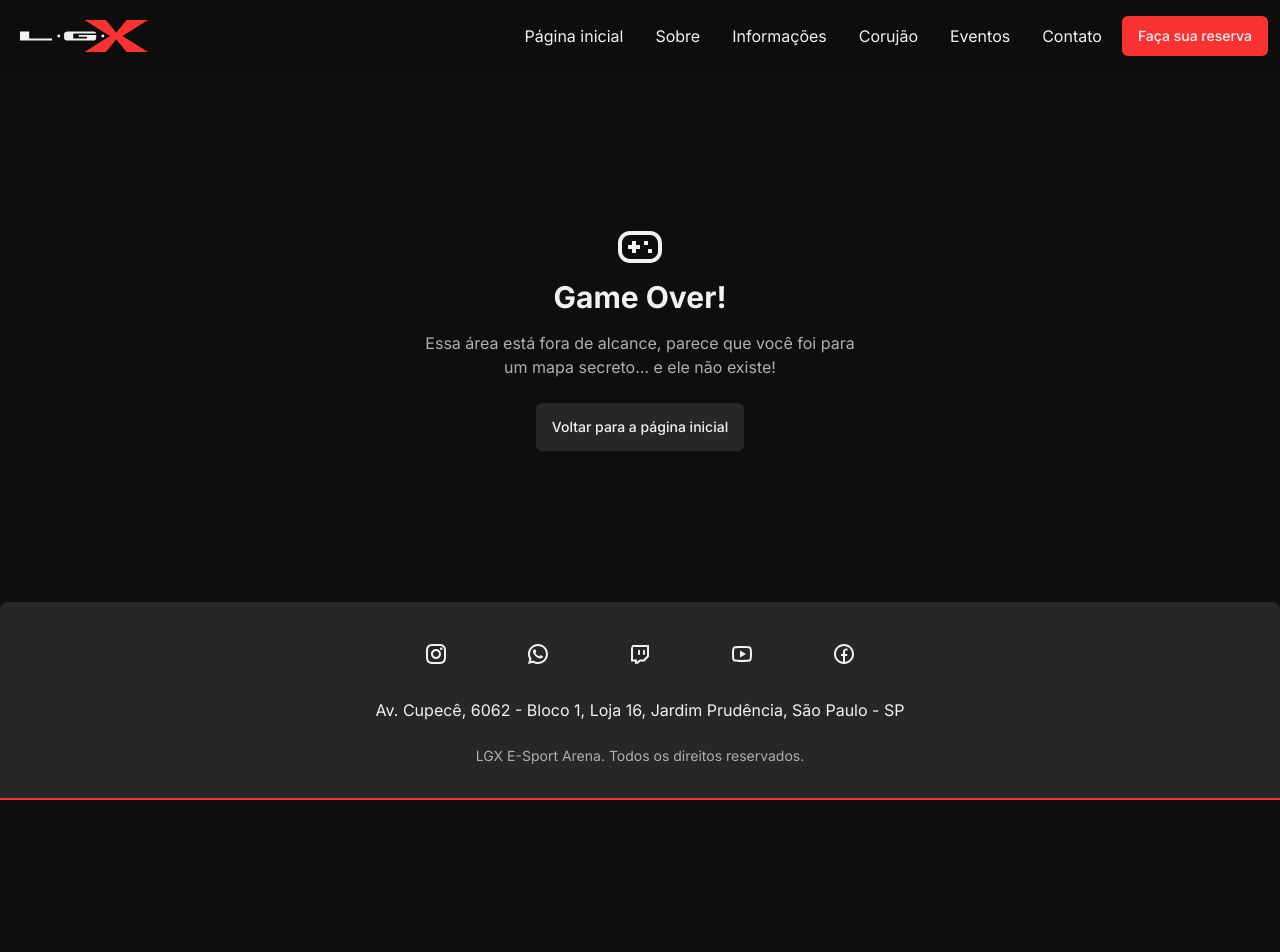
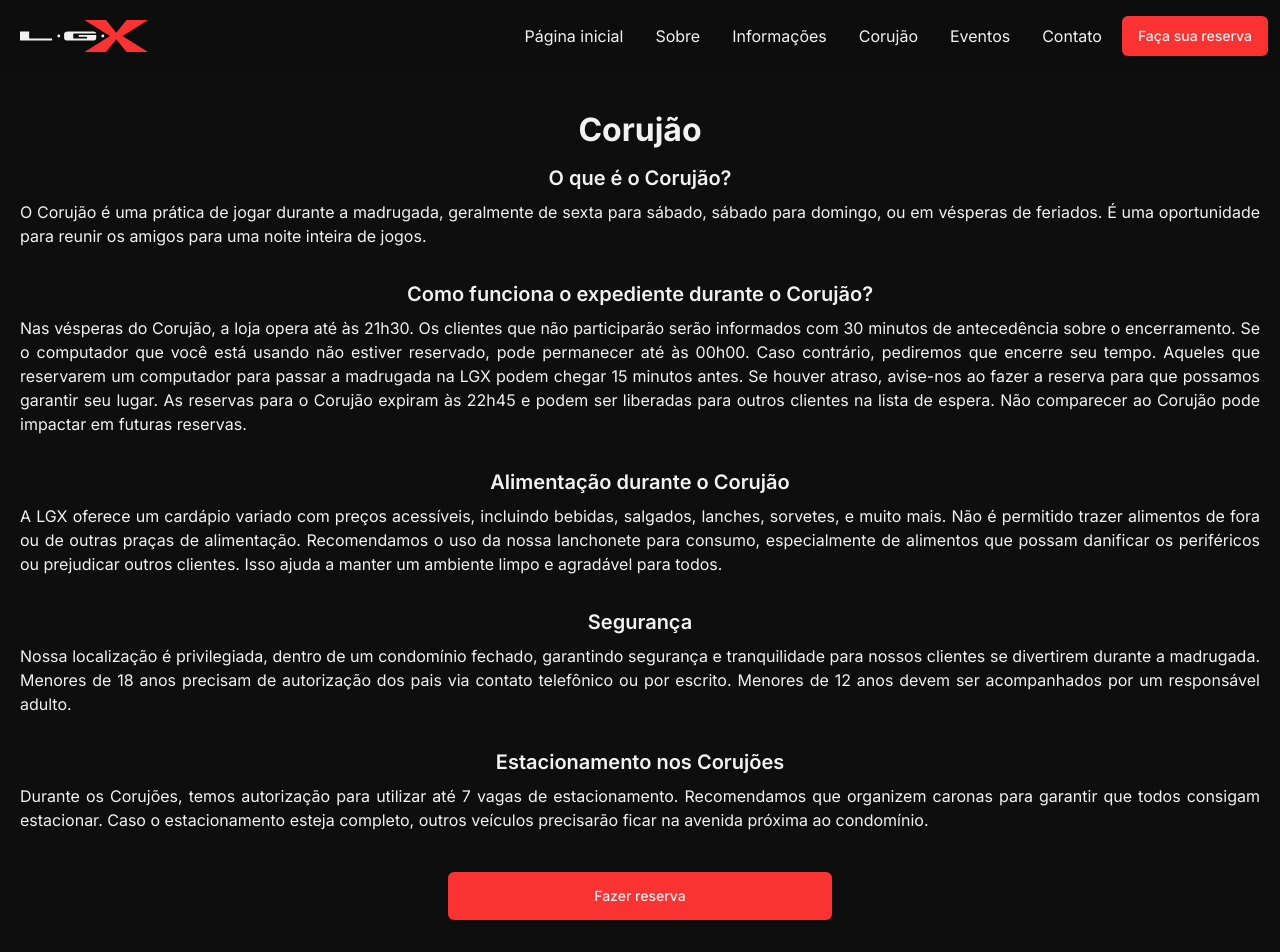
Before and after one commit to lgxarena/lgx-website, a Next.js app: page /corujao in a window 1280 px wide. Before the commit this address had no page. Shown: the top 952 px of the page. Before the commit the page ends 800 px from the top, so only its background shows below. Built offline with nearby package versions, Linux system fonts and the light colour scheme.

Commit message:
feat: create lan party page

```diff
--- /dev/null
+++ b/src/app/corujao/page.tsx
@@ -0,0 +1,75 @@
+import { Button } from '@/components/ui/button'
+import { generateWhatsAppLink } from '@/utils/generate-whatsapp-link'
+
+export default function LANParty() {
+  // TODO: Mudar para Accordion
+  const reservationLink = generateWhatsAppLink(
+    'Olá, gostaria de fazer uma reserva para o Corujão. Poderia me ajudar?'
+  )
+
+  return (
+    <main className="relative z-[5] flex flex-1 flex-col bg-neutral px-5 py-8 md:py-10">
+      <h1 className="mb-4 text-center text-3xl font-bold sm:text-[32px]">Corujão</h1>
+
+      <h3 className="mx-auto mb-2 w-full max-w-screen-xl text-center text-xl font-semibold">
+        O que é o Corujão?
+      </h3>
+      <p className="mx-auto max-w-screen-xl text-justify font-normal">
+        O Corujão é uma prática de jogar durante a madrugada, geralmente de sexta para sábado,
+        sábado para domingo, ou em vésperas de feriados. É uma oportunidade para reunir os amigos
+        para uma noite inteira de jogos.
+      </p>
+
+      <h3 className="mx-auto mb-2 mt-8 w-full max-w-screen-xl text-center text-xl font-semibold">
+        Como funciona o expediente durante o Corujão?
+      </h3>
+      <p className="mx-auto max-w-screen-xl text-justify font-normal">
+        Nas vésperas do Corujão, a loja opera até às 21h30. Os clientes que não participarão serão
+        informados com 30 minutos de antecedência sobre o encerramento. Se o computador que você
+        está usando não estiver reservado, pode permanecer até às 00h00. Caso contrário, pediremos
+        que encerre seu tempo. Aqueles que reservarem um computador para passar a madrugada na LGX
+        podem chegar 15 minutos antes. Se houver atraso, avise-nos ao fazer a reserva para que
+        possamos garantir seu lugar. As reservas para o Corujão expiram às 22h45 e podem ser
+        liberadas para outros clientes na lista de espera. Não comparecer ao Corujão pode impactar
+        em futuras reservas.
+      </p>
+
+      <h3 className="mx-auto mb-2 mt-8 w-full max-w-screen-xl text-center text-xl font-semibold">
+        Alimentação durante o Corujão
+      </h3>
+      <p className="mx-auto max-w-screen-xl text-justify font-normal">
+        A LGX oferece um cardápio variado com preços acessíveis, incluindo bebidas, salgados,
+        lanches, sorvetes, e muito mais. Não é permitido trazer alimentos de fora ou de outras
+        praças de alimentação. Recomendamos o uso da nossa lanchonete para consumo, especialmente de
+        alimentos que possam danificar os periféricos ou prejudicar outros clientes. Isso ajuda a
+        manter um ambiente limpo e agradável para todos.
+      </p>
+
+      <h3 className="mx-auto mb-2 mt-8 w-full max-w-screen-xl text-center text-xl font-semibold">
+        Segurança
+      </h3>
+      <p className="mx-auto max-w-screen-xl text-justify font-normal">
+        Nossa localização é privilegiada, dentro de um condomínio fechado, garantindo segurança e
+        tranquilidade para nossos clientes se divertirem durante a madrugada. Menores de 18 anos
+        precisam de autorização dos pais via contato telefônico ou por escrito. Menores de 12 anos
+        devem ser acompanhados por um responsável adulto.
+      </p>
+
+      <h3 className="mx-auto mb-2 mt-8 w-full max-w-screen-xl text-center text-xl font-semibold">
+        Estacionamento nos Corujões
+      </h3>
+      <p className="mx-auto max-w-screen-xl text-justify font-normal">
+        Durante os Corujões, temos autorização para utilizar até 7 vagas de estacionamento.
+        Recomendamos que organizem caronas para garantir que todos consigam estacionar. Caso o
+        estacionamento esteja completo, outros veículos precisarão ficar na avenida próxima ao
+        condomínio.
+      </p>
+
+      <Button className="mx-auto mt-10 w-full max-w-96" asChild>
+        <a href={reservationLink} rel="noreferrer" target="_blank">
+          Fazer reserva
+        </a>
+      </Button>
+    </main>
+  )
+}
```
